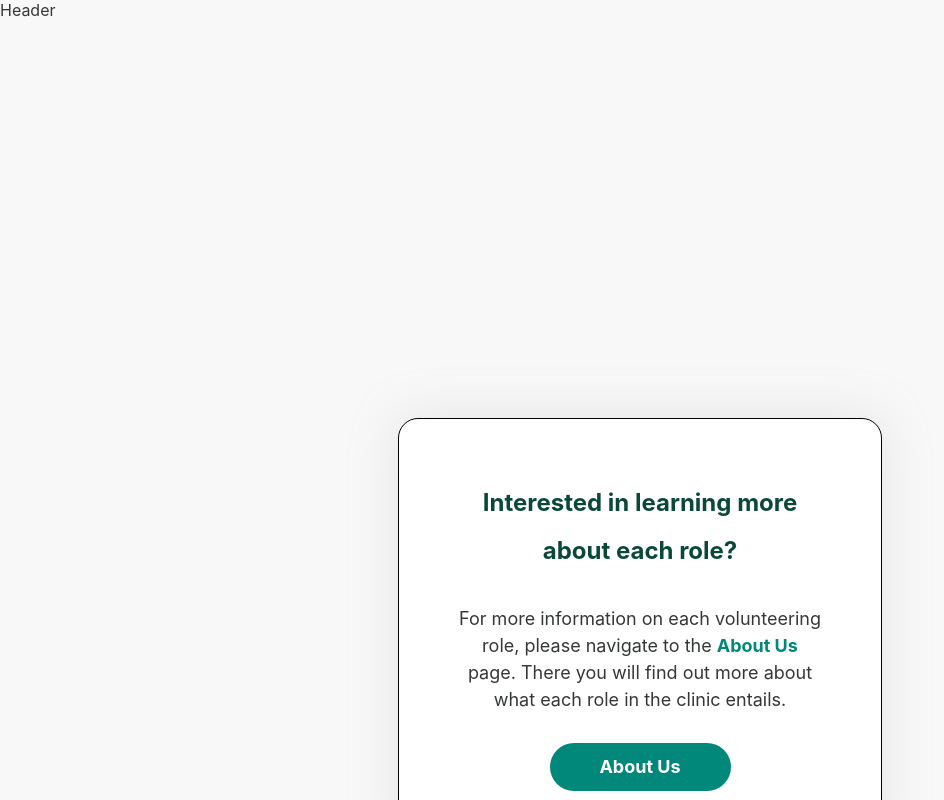
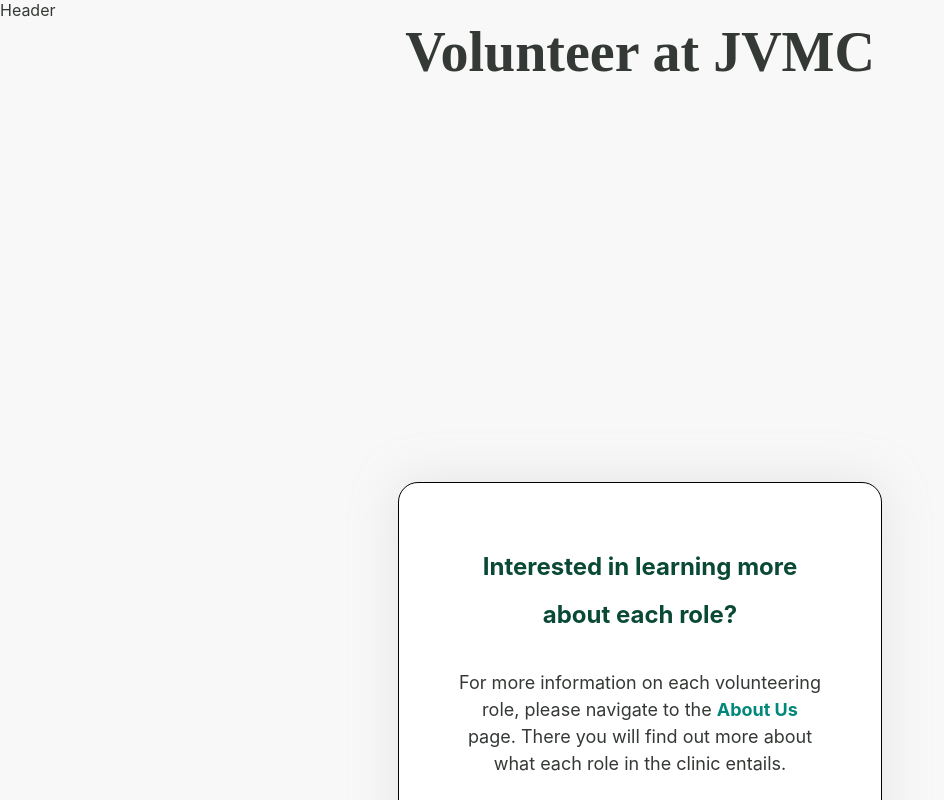
Before and after one commit to include-davis/jvmc, a Next.js app: page /volunteer in a window 1280 px wide. Shown: the top 800 px of the page, without its empty margins (0-944 px from the left). Built offline with nearby package versions, Linux system fonts and the light colour scheme.

Commit message:
added globals and started storing text data in JSON

```diff
--- a/app/(pages)/_data/volunteer.json
+++ b/app/(pages)/_data/volunteer.json
@@ -1,3 +1,6 @@
 {
-
+    "bottom_title": "Interested in learning more about each role?",
+    "Title": "Volunteer at JVMC",
+    "bottom_button": "About Us",
+    "bottom_text": "For more information on each volunteering role, please navigate to the <span className={styles.aboutUs}>About Us</span> page. There you will find out more about what each role in the clinic entails."
 }
--- a/app/(pages)/volunteer/page.jsx
+++ b/app/(pages)/volunteer/page.jsx
@@ -1,14 +1,17 @@
 import styles from './page.module.scss';
+import text_data from '@/app/(pages)/_data/volunteer.json';
 
 export default function Volunteer() {
+
+
     return (
       <main>
+        <h1 className={styles.title}>{text_data.Title}</h1>
+
         <div className={styles.learn_more}>
-          <h1 className={styles.header}>Interested in learning more about each role?</h1>
-          <div className={styles.text}>For more information on each volunteering role, please navigate to the <span className={styles.aboutUs}>About Us</span> page. There you will find out more about what each role in the clinic entails.</div>
-          <button className={styles.buttn}>
-            <div className={styles.buttnText}>About Us</div>
-          </button>
+          <h1 className={styles.header}>{text_data.bottom_title}</h1>
+          <p className={styles.text}>For more information on each volunteering role, please navigate to the <span className={styles.aboutUs}>About Us</span> page. There you will find out more about what each role in the clinic entails.</p>
+          <div className="btn">{text_data.bottom_button}</div>
           {/*button className={styles.buttn} onClick={handle_click}></button>*/}
         </div>
       </main>
--- a/app/(pages)/volunteer/page.module.scss
+++ b/app/(pages)/volunteer/page.module.scss
@@ -1,9 +1,16 @@
 @use "@/app/(pages)/_globals/mixins.scss";
 
+.title{
+    display: flex;
+    flex-direction: column;
+    align-items:center;
+
+
+}
 .learn_more{
     border: 1px solid black; /*DELETE once done*/
     margin: 398px;
-    background-color: #FFF;
+    background-color: var(--white);
     border-radius: 20px;
 
     display: flex;
@@ -18,7 +25,7 @@
 
     /*color: var(--Emerald, #094935);*/
 
-    color: #094935;
+    color: var(--emerald);
     text-align: center;
 
     /* Subheading 1 */
@@ -32,9 +39,9 @@
 .text{
     text-align: center;
     align-self: stretch;
-    color: #353935;
+    color: var(--dark-grey);
 
-    font-family: 'Inter', sans-serif;
+    font-family: var(--font2);
     font-size: 18px;
     font-style: normal;
     font-weight: 400;
@@ -42,7 +49,7 @@
 }
 
 .aboutUs{
-    color:#01887A;
+    color: var(--teal); /*#01887A;*/
     align-self: stretch;
     font-family: 'Inter', sans-serif;
     font-size: 18px;
@@ -50,7 +57,8 @@
     font-weight: 700;
     line-height: 150%; /* 27px */
 }
-.buttn{
+
+/*.buttn{
     border: 5px black;
     display:flex;
     flex-direction: row;
@@ -60,19 +68,19 @@
     width: 181px;
     height: 48px;
     border-radius: 25px;
-    background-color: #01887A;
+    background-color: var(--teal);
 
-}
+}   */
 
+/*
 .buttnText{
 
     border: 2px black;
     text-align: center;
-    color: #FFF;
+    color: var(--white);
 
     font-family: 'Inter' , sans-serif;
     font-size: 18px;
     font-style: normal;
     font-weight: 700;
-    line-height: 150%; /* 27px */
-}
+    line-height: 150%;} /* 27px */
```
